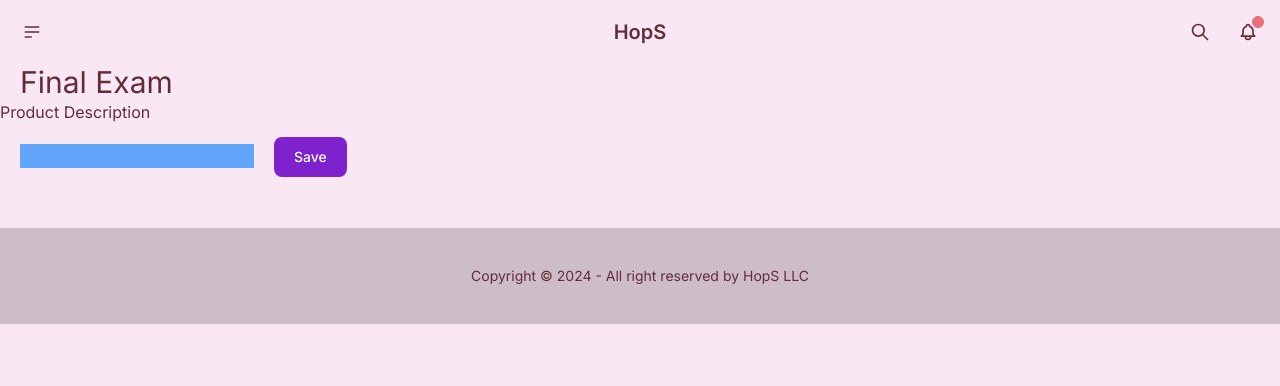
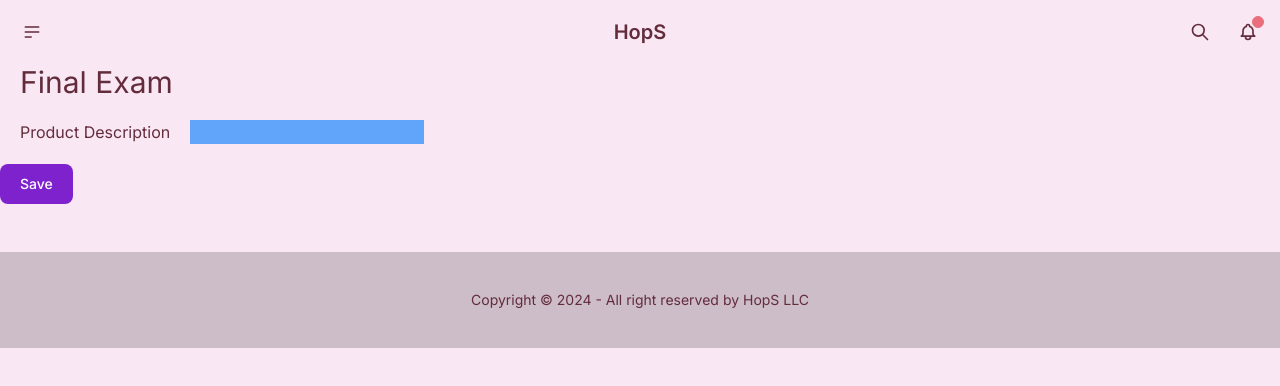
Before and after one commit to lkaur29/exam2, a Next.js app: page /final in a window 1280 px wide. Shown: the top 386 px of the page. Built offline with nearby package versions, Linux system fonts and the light colour scheme.

Commit message:
Line break and m

```diff
--- a/app/final/page.tsx
+++ b/app/final/page.tsx
@@ -3,9 +3,9 @@ export default function Page() {
       <>
       <h1 className="text-3xl ml-5"> Final Exam</h1>
       <form>
-        <label htmlFor="product">Product Description</label>
-        <br/>
+        <label htmlFor="product" className='ml-5'>Product Description</label>
         <input type="text" name="product" id="product" className="m-5 text-black bg-blue-400"/>
+        <br />
         <button className="focus:outline-none text-white bg-purple-700 hover:bg-purple-800 focus:ring-4 focus:ring-purple-300 font-medium rounded-lg text-sm px-5 py-2.5 mb-2 dark:bg-purple-600 dark:hover:bg-purple-700 dark:focus:ring-purple-900" type="submit">Save</button>
       </form>
       </>
```
